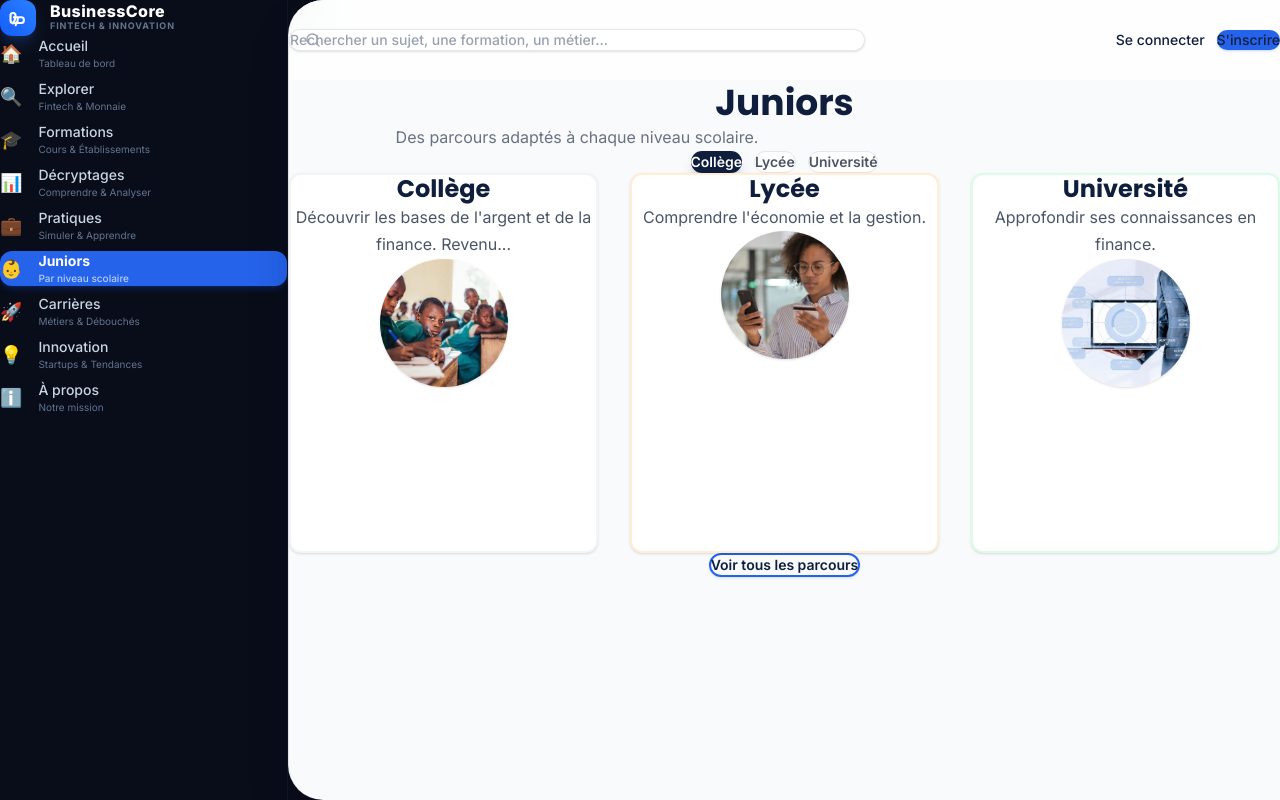
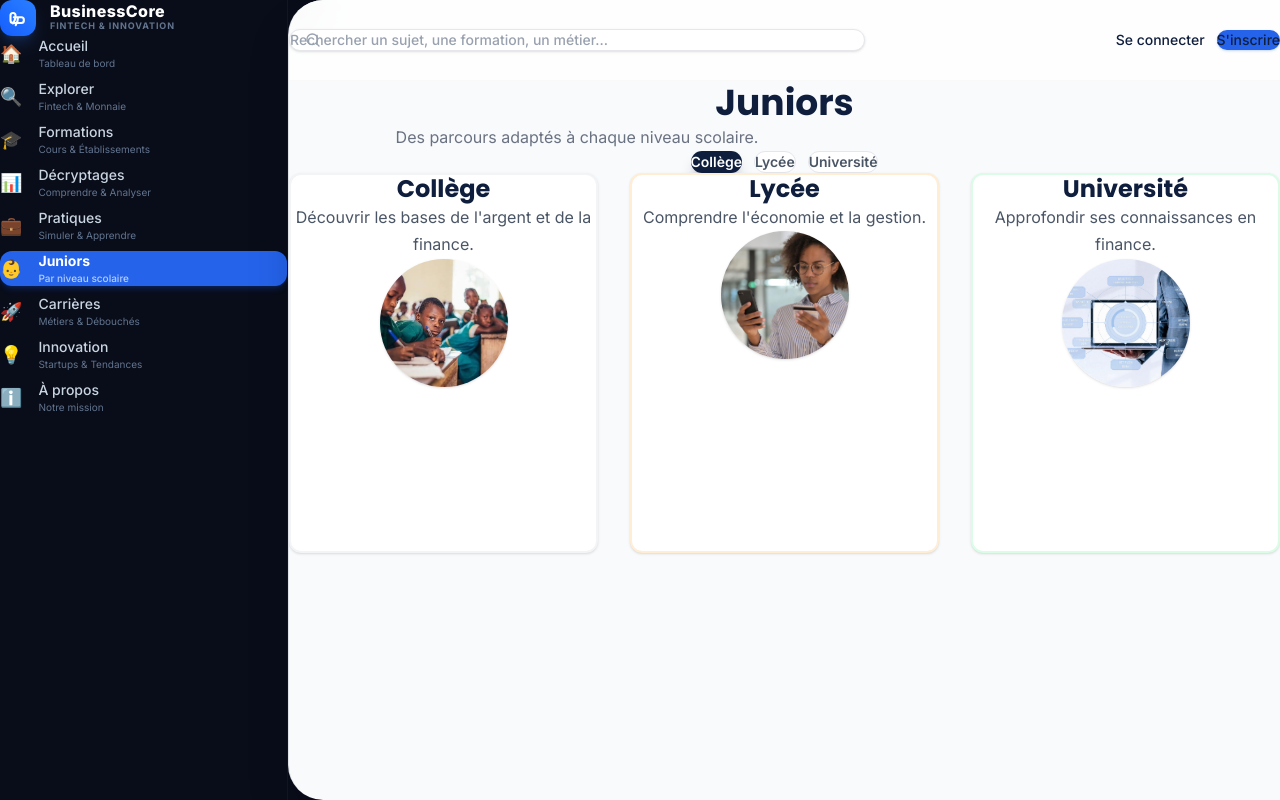
Before and after one commit to brice-100/busines-core, a Next.js app: page /juniors in a window 1280 px wide. Built offline with nearby package versions, Linux system fonts and the light colour scheme.

Commit message:
final final final

```diff
--- a/app/juniors/page.tsx
+++ b/app/juniors/page.tsx
@@ -14,7 +14,7 @@ const pills = ["Collège", "Lycée", "Université"];
 const parcoursItems = [
   {
     title: "Collège",
-    desc: "Découvrir les bases de l'argent et de la finance. Revenu...",
+    desc: "Découvrir les bases de l'argent et de la finance.",
     img: "/images/college_junior_univers.jpeg",
     bg: "bg-blue-50 border-blue-100",
     hoverBorder: "hover:border-blue-300",
@@ -102,11 +102,6 @@ export default function JuniorsPage() {
             );
           })}
         </div>
-
-        <Button variant="outline" className="rounded-full px-8 py-3 text-secondary border-gray-300 hover:bg-gray-50 font-semibold shadow-sm">
-          Voir tous les parcours
-        </Button>
-
       </div>
     </div>
   );
```
